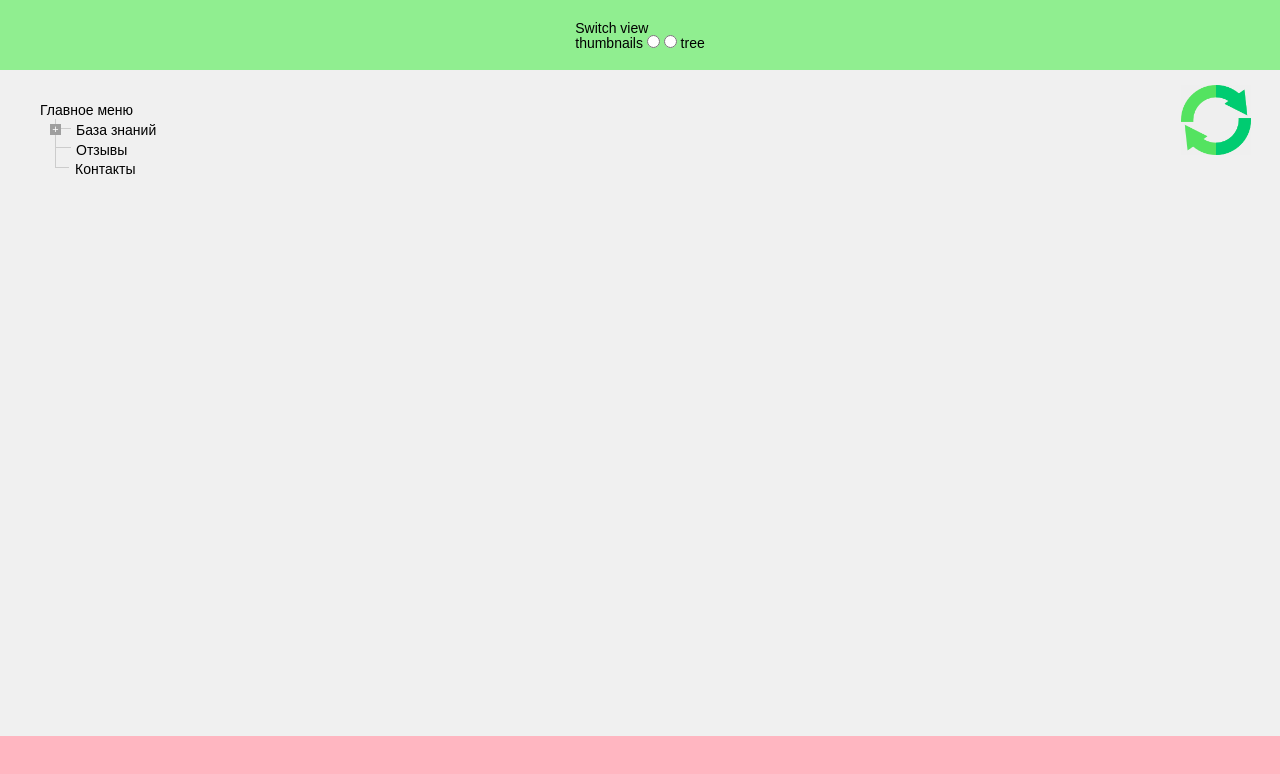
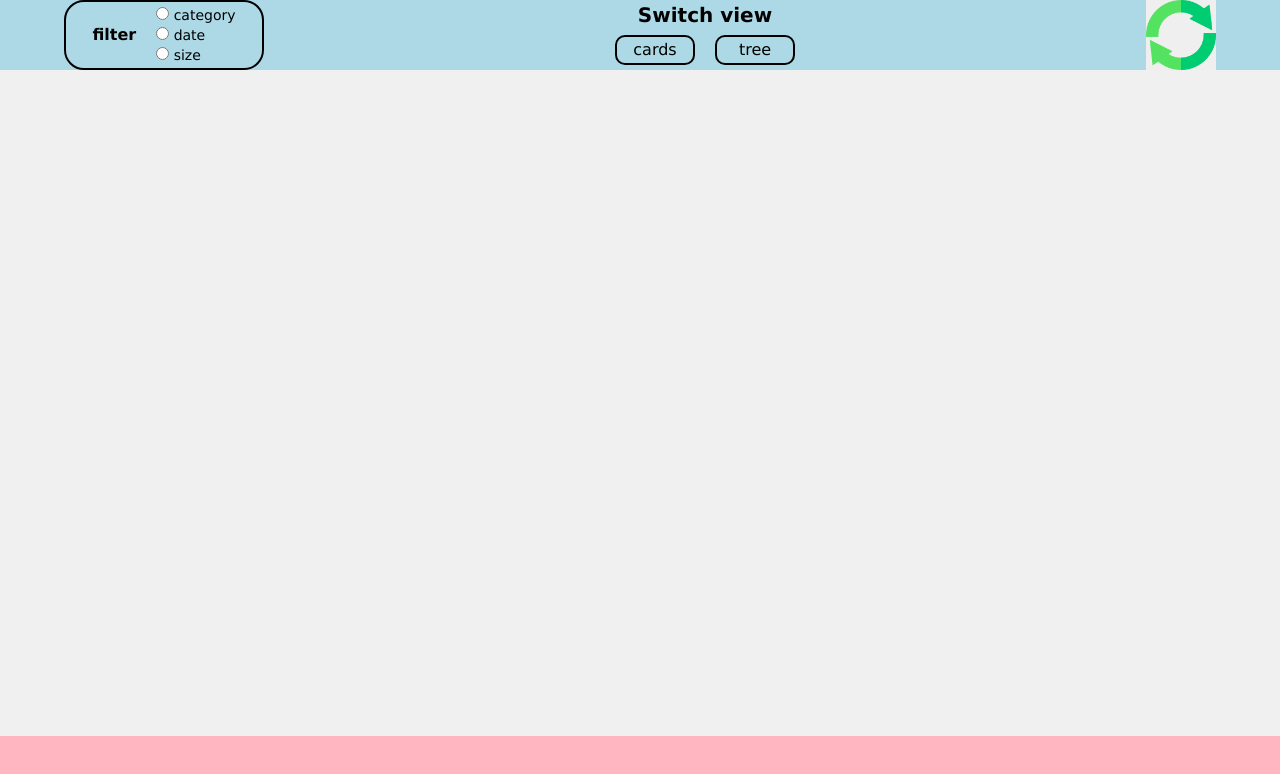
Before and after one commit to sharaendy/Challenge_boro_frontend, a website with bundled scripts: page index.html in a window 1280 px wide. Built offline with nearby package versions, Linux system fonts and the light colour scheme; no server answers.

Commit message:
header layout done

```diff
--- a/index.html
+++ b/index.html
@@ -11,33 +11,92 @@
   <body>
     <div class="wrapper">
       <header class="header">
-        <div class="container">
-          <div class="switcher">
-            <div class="switcher-title">Switch view
-              <div class="switcher-group">
-                <label type="radio">thumbnails
-                  <input type="radio" name="display" value="thumbnails" id="switch-thumbs" />
+        <!-- <div class="container"> -->
+        <!-- <div class="control"> -->
 
-                </label>
-                <label type="radio">
-                  <input type="radio" name="display" value="tree" id="switch-tree" /> tree
-                </label>
-              </div>
+        <div class="filter">
+          <form class="filter__panel">
+            <h2 class="filter__title">filter</h2>
+            <div class="filter__list">
+              <label>
+                <input
+                  class="filter__item"
+                  type="radio"
+                  name="filter"
+                  value="category"
+                />
+                category
+              </label>
+              <br />
+
+              <label>
+                <input
+                  class="filter__item"
+                  type="radio"
+                  name="filter"
+                  value="timestamp"
+                />
+                date
+              </label>
+              <br />
+
+              <label>
+                <input
+                  class="filter__item"
+                  type="radio"
+                  name="filter"
+                  value="filesize"
+                />
+                size
+              </label>
+              <br />
+            </div>
+          </form>
+        </div>
+
+        <div class="switcher">
+          <div class="switcher__title">Switch view</div>
+          <div class="switcher__group">
+            <div class="switcher__item">
+              <label type="radio"
+                >cards
+                <input
+                  type="radio"
+                  name="display"
+                  value="thumbnails"
+                  id="switch-thumbs"
+                  checked
+                />
+              </label>
+            </div>
+            <div class="switcher__item mg__left">
+              <label type="radio">
+                <input
+                  type="radio"
+                  name="display"
+                  value="tree"
+                  id="switch-tree"
+                />
+                tree
+              </label>
             </div>
           </div>
         </div>
-      </header>
 
-      <main class="main-content">
         <div class="refresh">
           <button class="refresh-btn"></button>
         </div>
 
+        <!-- </div> -->
+        <!-- </div> -->
+      </header>
+
+      <main class="main-content">
         <div class="container">
           <!-- <ul class="cards-wrapper"></ul> -->
 
-          <ul class="treeline">
-            <li>Главное меню
+          <!-- <ul class="treeline">
+            <li>Categories
               <ul>
                <li>
                 <div class="drop">+</div>База знаний
@@ -51,8 +110,7 @@
             <li>Контакты</li>
               </ul>
             </li>
-         </ul>
-
+         </ul> -->
         </div>
       </main>
 
--- a/index.js
+++ b/index.js
@@ -3,7 +3,10 @@ import uniqueId from 'lodash/uniqueId.js';
 async function app() {
   const state = {
     cards: [],
-    uiState: [],
+    uiState: {
+      thumbnails: [],
+      tree: [],
+    },
   };
 
   await fetch('http://contest.elecard.ru/frontend_data/catalog.json')
@@ -17,9 +20,13 @@ async function app() {
     });
 
   function setUiState() {
-    state.uiState = state.cards.map((item) => {
-      const uiElem = { ...item, id: uniqueId(), isVisible: true };
-      return uiElem;
+    state.uiState.thumbnails = state.cards.map((item) => {
+      const uiElemThumbnail = { ...item, id: uniqueId(), isVisible: true };
+      return uiElemThumbnail;
+    });
+    state.uiState.tree = state.cards.map((item) => {
+      const uiElemTree = { ...item, id: uniqueId() };
+      return uiElemTree;
     });
   }
 
@@ -28,7 +35,7 @@ async function app() {
   const appendElement = (parent, element) => parent.append(element);
 
   function changeVisibility(eventId) {
-    state.uiState.forEach((item) => {
+    state.uiState.thumbnails.forEach((item) => {
       const uiItem = item;
       if (eventId === item.id) {
         uiItem.isVisible = false;
@@ -36,7 +43,7 @@ async function app() {
     });
   }
 
-  function renderUi(cards) {
+  function renderThumbnailsUi(cards) {
     cards
       .filter(({ isVisible }) => isVisible)
       .map((card) => {
@@ -61,7 +68,7 @@ async function app() {
           // e.currentTarget.style.opacity = '0';
           changeVisibility(e.target.id);
           cardList.innerHTML = null;
-          renderUi(state.uiState);
+          renderThumbnailsUi(state.uiState.thumbnails);
         });
 
         switch (category) {
@@ -104,12 +111,12 @@ async function app() {
   }
 
   setUiState();
-  renderUi(state.uiState);
+  renderThumbnailsUi(state.uiState.thumbnails);
 
   function resetView() {
     cardList.innerHTML = null;
     setUiState();
-    renderUi(state.uiState);
+    renderThumbnailsUi(state.uiState.thumbnails);
   }
 
   const refreshBtnEl = document.querySelector('.refresh-btn');
--- a/src/styles/styles.css
+++ b/src/styles/styles.css
@@ -1,9 +1,13 @@
 html {
-  font-family: Arial, Helvetica, sans-serif;
+  font-family: Verdana, Arial, Helvetica, sans-serif;
 }
 
 html, body {
   height: 100%;
+}
+
+label {
+  cursor: pointer;
 }
 
 .wrapper {
@@ -23,12 +27,12 @@ html, body {
 }
 
 .header {
-  background-color: lightgreen;
-  min-height: 50px;
-  max-height: 70px;
+  background-color: lightblue;
+  height: 70px;
   display: flex;
   align-items: center;
-  justify-content: center;
+  justify-content: space-between;
+  flex: 1 2 1;
   position: sticky;
   top: 0px;
   z-index: 10;
@@ -71,7 +75,6 @@ html, body {
   display: flex;
   flex-direction: column;
   position: relative;
-  /* margin-bottom: 25px; */
 }
 
 .card-img {
@@ -103,11 +106,81 @@ display: flex;
 margin: 10px;
 }
 
+/* .control {
+   display: flex;
+  flex: 1 2 1;
+  justify-content: space-between;
+  align-items: center;
+  top: 3.5%;
+   left: 82%;
+   transform: translate(-50%, -50%);
+   min-width: 200px;
+} */
+
+.switcher__title {
+  font-size: 20px;
+  font-weight: bold;
+  margin-bottom: 10px;
+  text-align: center;
+}
+
+label input[name=display] {
+  /* opacity: 0; */
+  display: none;
+}
+
+
+.switcher__group {
+  font-size: 16px;
+  display: flex;
+  justify-content: space-between;
+  align-items: center;
+}
+
+.switcher__item {
+  display: flex;
+  justify-content: center;
+  align-items: center;
+  width: 80px;
+  height: 30px;
+  border: 2px solid black;
+  border-radius: 10px;
+}
+
+.active {
+background-color: greenyellow;
+}
+
+.mg__left {
+  margin-left: 20px;
+}
+
+.filter {
+  border: 2px solid black;
+  border-radius: 20px;
+  min-width: 200px;
+  height: 70px;
+  display: flex;
+  justify-content: center;
+  align-items: center;
+  margin-left: 5%;
+  margin-right: 5%;
+}
+
+.filter__title {
+  font-size: 16px;
+  font-weight: bold;
+}
+
+.filter__item {
+  margin-top: 2px;
+  margin-bottom: 5px;
+}
+
 .refresh {
-  position: fixed;
-  top: 15%;
-  left: 95%;
-  transform: translate(-50%, -50%);
+  min-width: 70px;
+  margin-left: 5%;
+  margin-right: 5%;
 }
 
 .refresh-btn {
@@ -118,6 +191,7 @@ margin: 10px;
   height: 70px;
   display: block;
   position: relative;
+  transition: width 0.2s, height 0.2s;
 }
 
 @keyframes spin {
@@ -127,46 +201,18 @@ margin: 10px;
 
 .refresh-btn:hover {
   animation: spin 2s linear 0s infinite;
-  width: 80px;
-  height: 80px;
-  transition: width 0.2s, height 0.2s;
+  /* width: 95px; */
+  /* height: 95px; */
+  /* transition: width 0.2s, height 0.2s; */
   transform: rotate(360deg);
 }
 
-label {
-  cursor: pointer;
+.filter__panel {
+  display: flex;
+  justify-content: space-between;
+  align-items: center;
 }
 
-
-
-/* _____ */
-.treeline, .treeline ul, .treeline li {
-  margin: 0; padding: 0; line-height: 1.2; list-style: none;
+.filter__title {
+  margin-right: 20px;
 }
-.treeline ul {margin: 0 0 0 15px; /* отступ вертикальной линии */}
-.treeline > li:not(:only-child), .treeline li li {
-  position: relative;
-  padding: 3px 0 0 20px; /* отступ текста */
-}
-/* Стиль вертикальной линии */
-.treeline li:not(:last-child) { border-left: 1px solid #ccc;}
-/* Стили горизонтальной линии*/
-.treeline li li:before, .treeline > li:not(:only-child):before {
-  content: ""; position: absolute; top: 0; left: 0;
-  width: 1.1em; height: .7em; border-bottom:1px solid #ccc;
-}
-/* Вертикальная линия последнего пункта в списка */
-.treeline li:last-child:before {
-  width: calc(1.1em - 1px); border-left: 1px solid #ccc;
-}
-
-.treeline .drop {
-  position: absolute; left: -6px; top: 5px; width: 11px;
-  height: 11px; line-height: 1em; text-align: center;
-  background: #9F9F9F; color: #fff; /* Фон и цвет кнопки, раскрывающей список */
-  font-size: 78%; /* Размер +/- */
-  cursor: pointer; -webkit-user-select: none; -moz-user-select: none;
-}
-.treeline li:last-child > .drop {margin-left: 1px;}
-.treeline .drop + ul {display: none;}
-.treeline .dropM + ul {display: block;}
```
